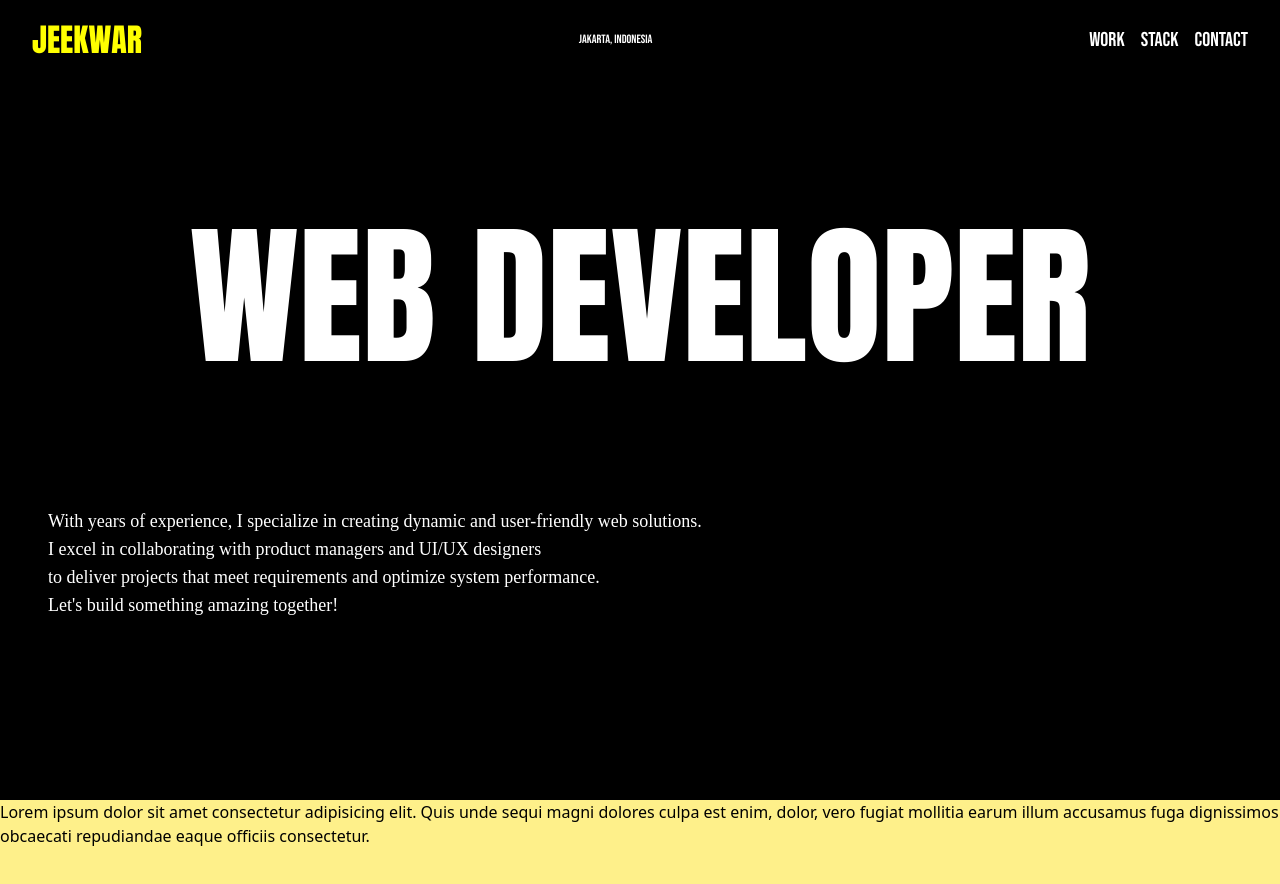
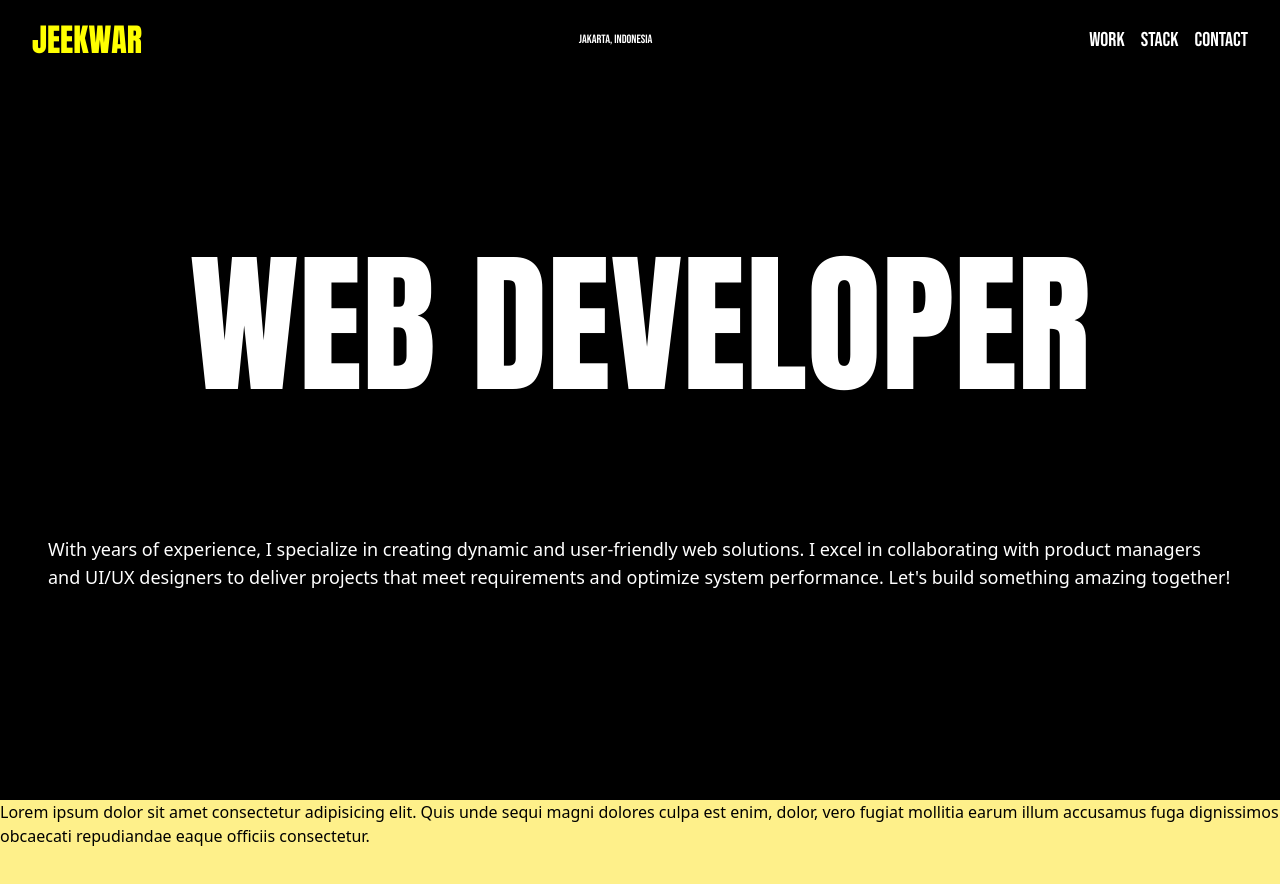
Before and after one commit to Jeekwar/portfolioV2, a Next.js app: page / in a window 1280 px wide. Shown: the top 884 px of the page. Built offline with nearby package versions, Linux system fonts and the light colour scheme; no server answers.

Commit message:
fix: lint

```diff
--- a/src/components/organism/Jumbotron/index.tsx
+++ b/src/components/organism/Jumbotron/index.tsx
@@ -18,12 +18,13 @@ const Jumbotron = (props) => {
       </h5>
 
       <div className="jumbotron tw-top-14 tw-flex tw-justify-start tw-w-full tw-px-12">
-        <p className={`tw-font-[''] tw-text-lg`}>
-          With years of experience, I specialize in creating dynamic and
-          user-friendly web solutions. <br /> I excel in collaborating with
-          product managers and UI/UX designers <br /> to deliver projects that
-          meet requirements and optimize system performance. <br /> Let's build
-          something amazing together!
+        <p className={` tw-text-lg`}>
+          {`
+           With years of experience, I specialize in creating dynamic and
+          user-friendly web solutions. I excel in collaborating with
+          product managers and UI/UX designers to deliver projects that
+          meet requirements and optimize system performance. Let's build
+          something amazing together!`}
         </p>
       </div>
     </div>
```
